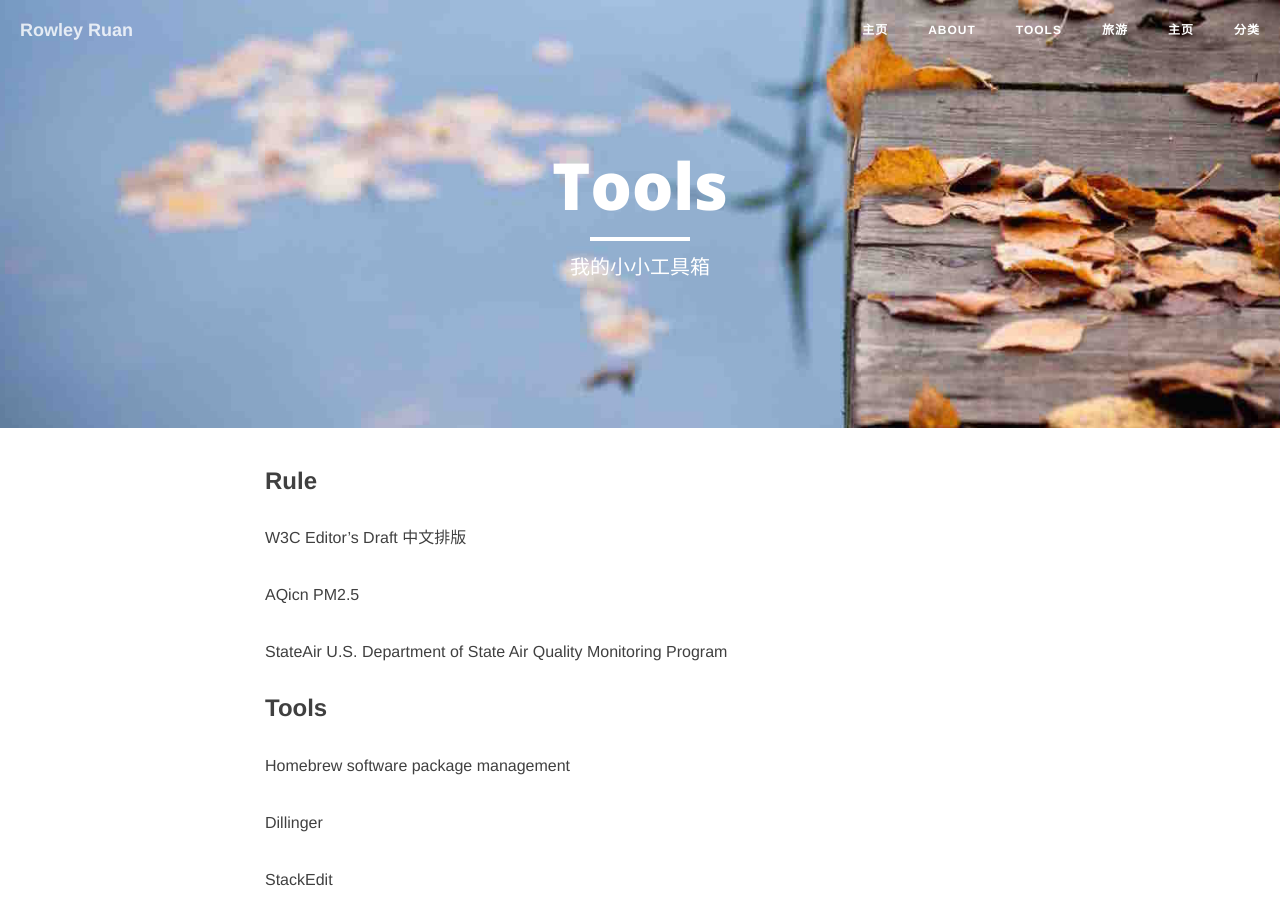
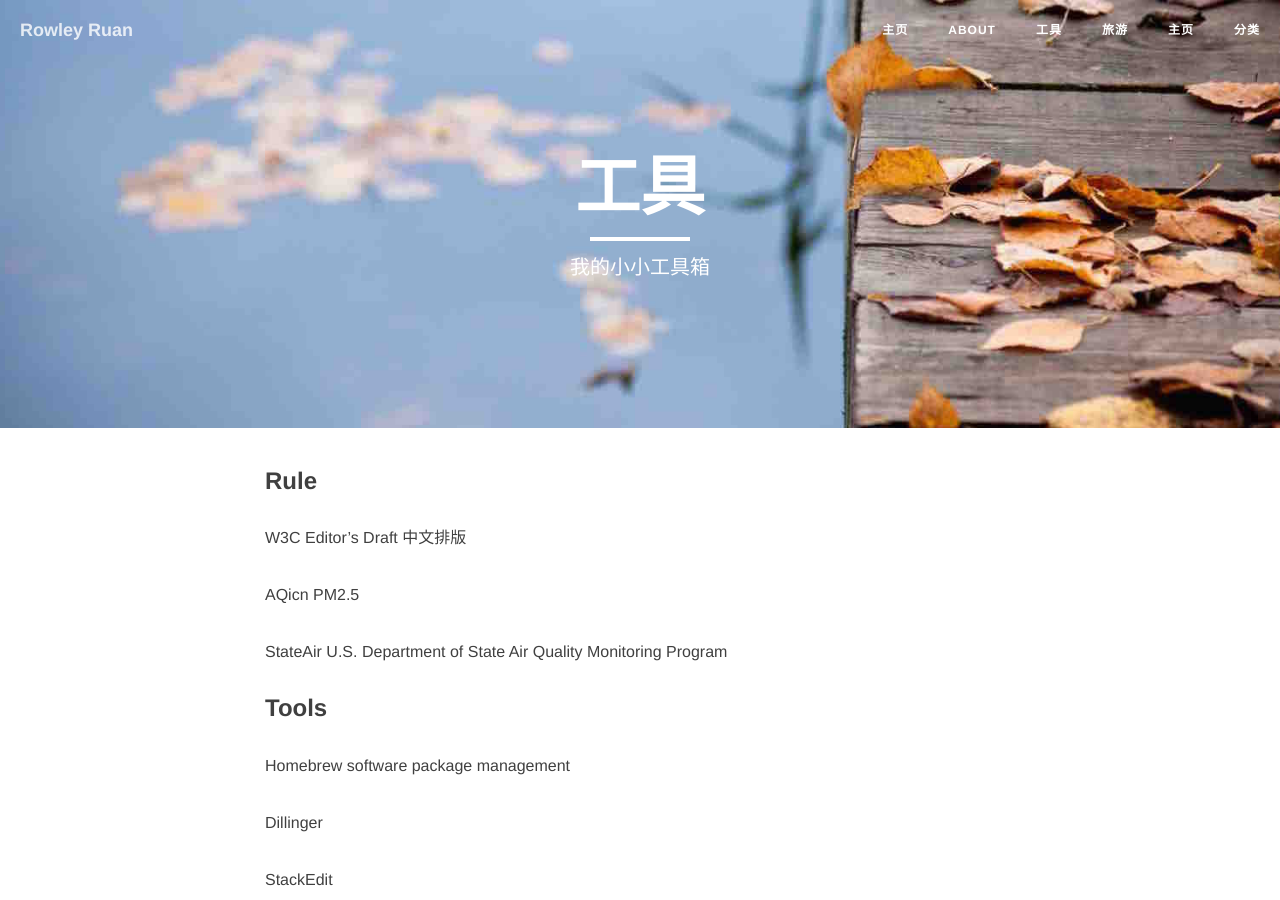
Before and after one commit to ruanHouli/ruanhouli.github.io, a Jekyll site: the page built from Tools.md, in a window 1280 px wide and 900 px high. Built offline with Jekyll 4.4.1, drawn with Linux system fonts in a browser that asks for light colours; nearby versions of some CDN libraries.

Commit message:
Update Tools.md

```diff
--- a/Tools.md
+++ b/Tools.md
@@ -1,6 +1,6 @@
 ---
 layout: page
-title: "Tools"
+title: "工具"
 description: "我的小小工具箱"
 header-img: "img/autumn.jpg"
 ---
```
